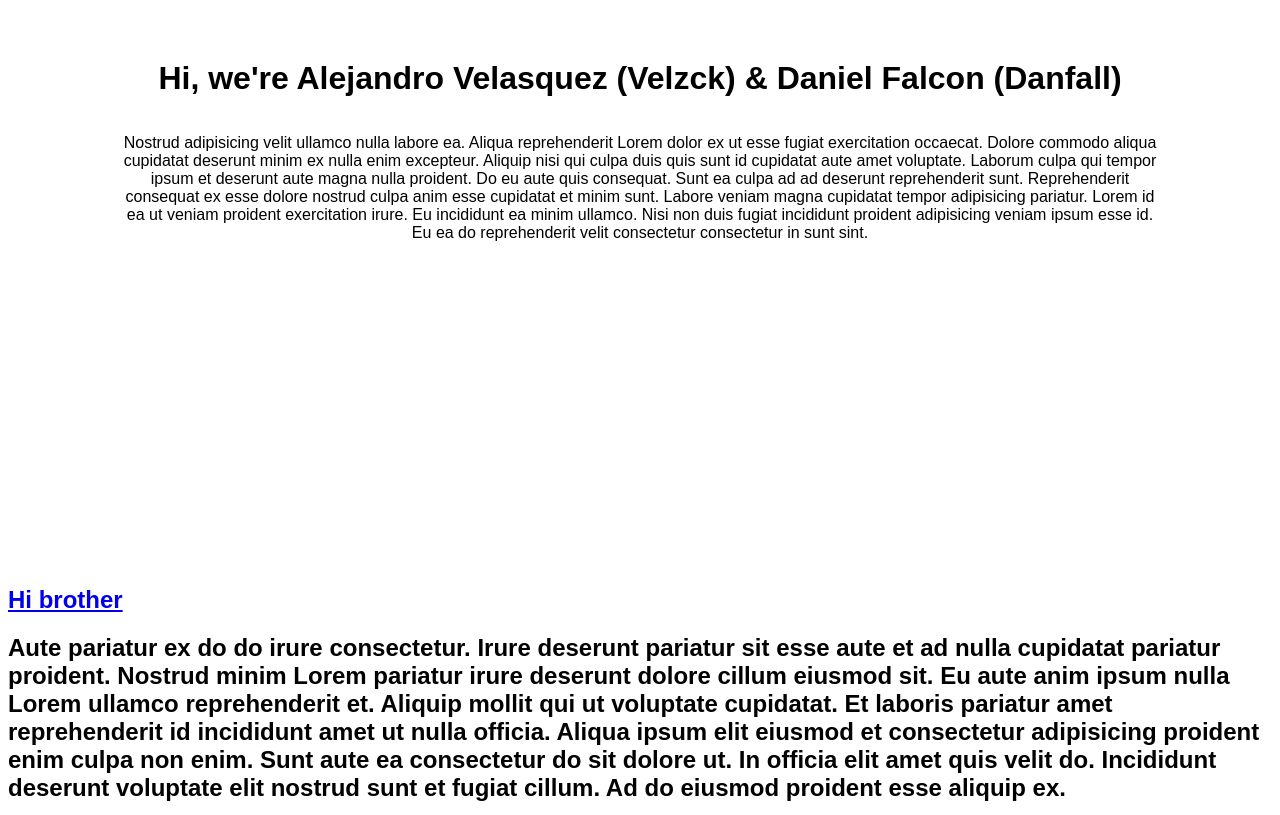
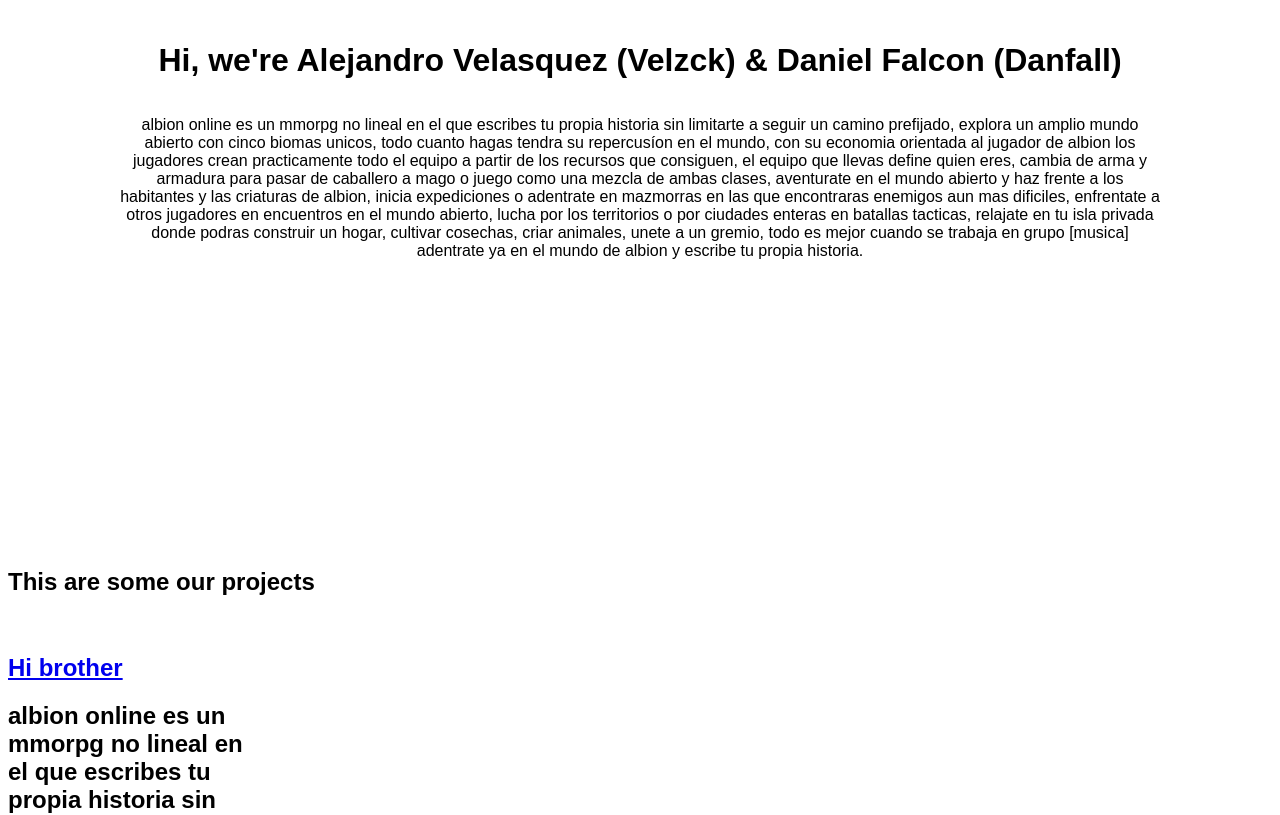
Before and after one commit to VelzckC0D3/Trials, a plain HTML site: page index.html in a window 1280 px wide. Shown: the part 260-1075 px from the top of the page. Drawn offline with Linux system fonts and the light colour scheme.

Commit message:
eighth Commit

```diff
--- a/CSS/style.css
+++ b/CSS/style.css
@@ -69,3 +69,12 @@
   align-items: center;
   text-align: center;
 }
+
+#projects {
+  display: grid;
+  display: grid;
+  grid-template-columns: repeat(5, 1fr);
+  grid-template-rows: repeat(5, 1fr);
+  grid-column-gap: 0px;
+  grid-row-gap: 0px;
+}
--- a/index.html
+++ b/index.html
@@ -24,22 +24,25 @@
         Hi, we're Alejandro Velasquez (Velzck) & Daniel Falcon (Danfall)
       </h1>
       <p>
-        Nostrud adipisicing velit ullamco nulla labore ea. Aliqua
-        reprehenderit Lorem dolor ex ut esse fugiat exercitation occaecat.
-        Dolore commodo aliqua cupidatat deserunt minim ex nulla enim
-        excepteur. Aliquip nisi qui culpa duis quis sunt id cupidatat aute
-        amet voluptate. Laborum culpa qui tempor ipsum et deserunt aute magna
-        nulla proident. Do eu aute quis consequat. Sunt ea culpa ad ad
-        deserunt reprehenderit sunt. Reprehenderit consequat ex esse dolore
-        nostrud culpa anim esse cupidatat et minim sunt. Labore veniam magna
-        cupidatat tempor adipisicing pariatur. Lorem id ea ut veniam proident
-        exercitation irure. Eu incididunt ea minim ullamco. Nisi non duis
-        fugiat incididunt proident adipisicing veniam ipsum esse id. Eu ea do
-        reprehenderit velit consectetur consectetur in sunt sint.
+        albion online es un mmorpg no lineal en el que escribes tu propia historia sin limitarte a seguir un camino
+        prefijado, explora un amplio mundo abierto con cinco biomas unicos, todo cuanto hagas tendra su repercusíon en
+        el mundo, con su economia orientada al jugador de albion los jugadores crean practicamente todo el equipo a
+        partir de los recursos que consiguen, el equipo que llevas define quien eres, cambia de arma y armadura para
+        pasar de caballero a mago o juego como una mezcla de ambas clases, aventurate en el mundo abierto y haz frente a
+        los habitantes y las criaturas de albion, inicia expediciones o adentrate en mazmorras en las que encontraras
+        enemigos aun mas dificiles, enfrentate a otros jugadores en encuentros en el mundo abierto, lucha por los
+        territorios o por ciudades enteras en batallas tacticas, relajate en tu isla privada donde podras construir un
+        hogar, cultivar cosechas, criar animales, unete a un gremio, todo es mejor cuando se trabaja en grupo [musica]
+        adentrate ya en el mundo de albion y escribe tu propia historia.
       </p>
     </div>
   </div>
   <section>
+    <div>
+      <h1 id="project-tittle">
+        This are some our projects
+      </h1>
+    </div>
     <div id="projects">
       <div id="project-container">
         <div class="project-tile">
@@ -47,16 +50,16 @@
             <h1>Hi brother</h1>
           </a>
           <h1>
-            Aute pariatur ex do do irure consectetur. Irure deserunt pariatur
-            sit esse aute et ad nulla cupidatat pariatur proident. Nostrud
-            minim Lorem pariatur irure deserunt dolore cillum eiusmod sit. Eu
-            aute anim ipsum nulla Lorem ullamco reprehenderit et. Aliquip
-            mollit qui ut voluptate cupidatat. Et laboris pariatur amet
-            reprehenderit id incididunt amet ut nulla officia. Aliqua ipsum
-            elit eiusmod et consectetur adipisicing proident enim culpa non
-            enim. Sunt aute ea consectetur do sit dolore ut. In officia elit
-            amet quis velit do. Incididunt deserunt voluptate elit nostrud
-            sunt et fugiat cillum. Ad do eiusmod proident esse aliquip ex.
+            albion online es un mmorpg no lineal en el que escribes tu propia historia sin limitarte a seguir un camino
+            prefijado, explora un amplio mundo abierto con cinco biomas unicos, todo cuanto hagas tendra su repercusíon
+            en el mundo, con su economia orientada al jugador de albion los jugadores crean practicamente todo el equipo
+            a partir de los recursos que consiguen, el equipo que llevas define quien eres, cambia de arma y armadura
+            para pasar de caballero a mago o juego como una mezcla de ambas clases, aventurate en el mundo abierto y haz
+            frente a los habitantes y las criaturas de albion, inicia expediciones o adentrate en mazmorras en las que
+            encontraras enemigos aun mas dificiles, enfrentate a otros jugadores en encuentros en el mundo abierto,
+            lucha por los territorios o por ciudades enteras en batallas tacticas, relajate en tu isla privada donde
+            podras construir un hogar, cultivar cosechas, criar animales, unete a un gremio, todo es mejor cuando se
+            trabaja en grupo [musica] adentrate ya en el mundo de albion y escribe tu propia historia.
           </h1>
         </div>
       </div>
```
